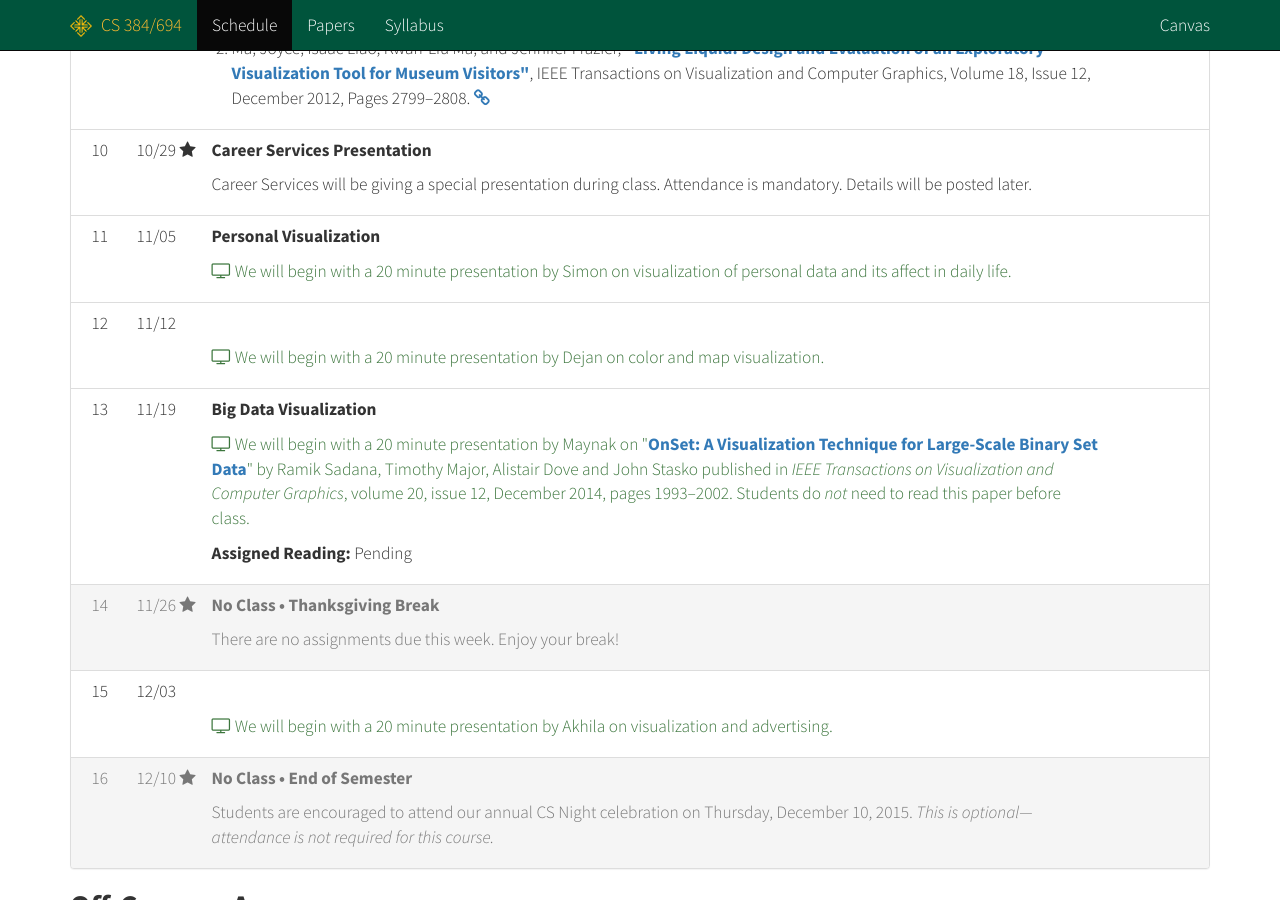
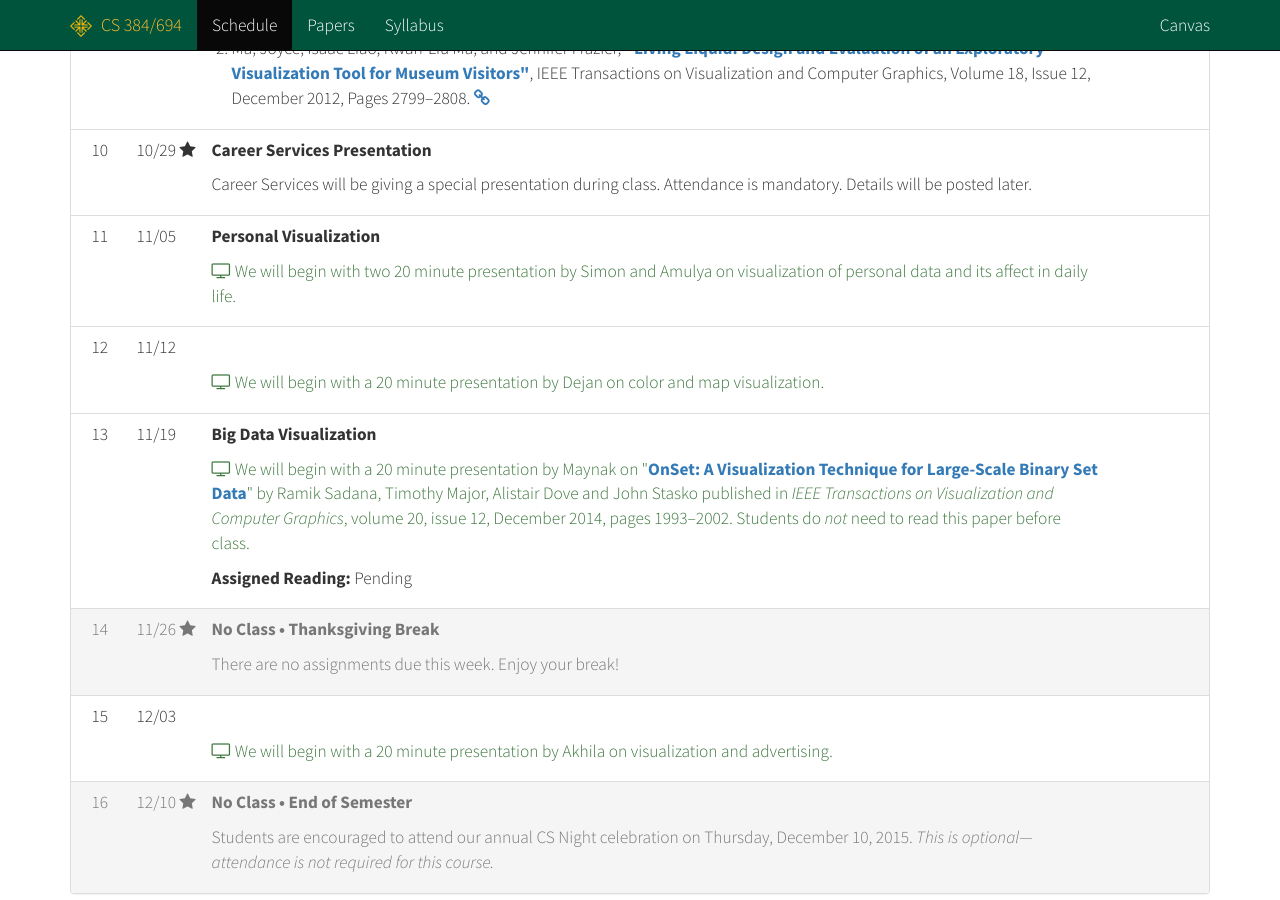
Before and after one commit to cs694/fall2015, a Jekyll site: the page built from schedule.html, in a window 1280 px wide and 900 px high, scrolled down 2892 px. Built offline with Jekyll 4.4.1, drawn with Linux system fonts in a browser that asks for light colours; Markdown is read by kramdown in place of the engine named in the settings.

Commit message:
Adding Amulya to schedule.

```diff
--- a/_data/schedule.yml
+++ b/_data/schedule.yml
@@ -225,7 +225,7 @@
   info : 'Personal Visualization'
   gray : false
   flag : false
-  todo : '<p class="text-success"><i class="fa fa-television"></i> We will begin with a 20 minute presentation by Simon on visualization of personal data and its affect in daily life.</p>'
+  todo : '<p class="text-success"><i class="fa fa-television"></i> We will begin with two 20 minute presentation by Simon and Amulya on visualization of personal data and its affect in daily life.</p>'
 
 - week : 12
   date : 2015-11-12
```
